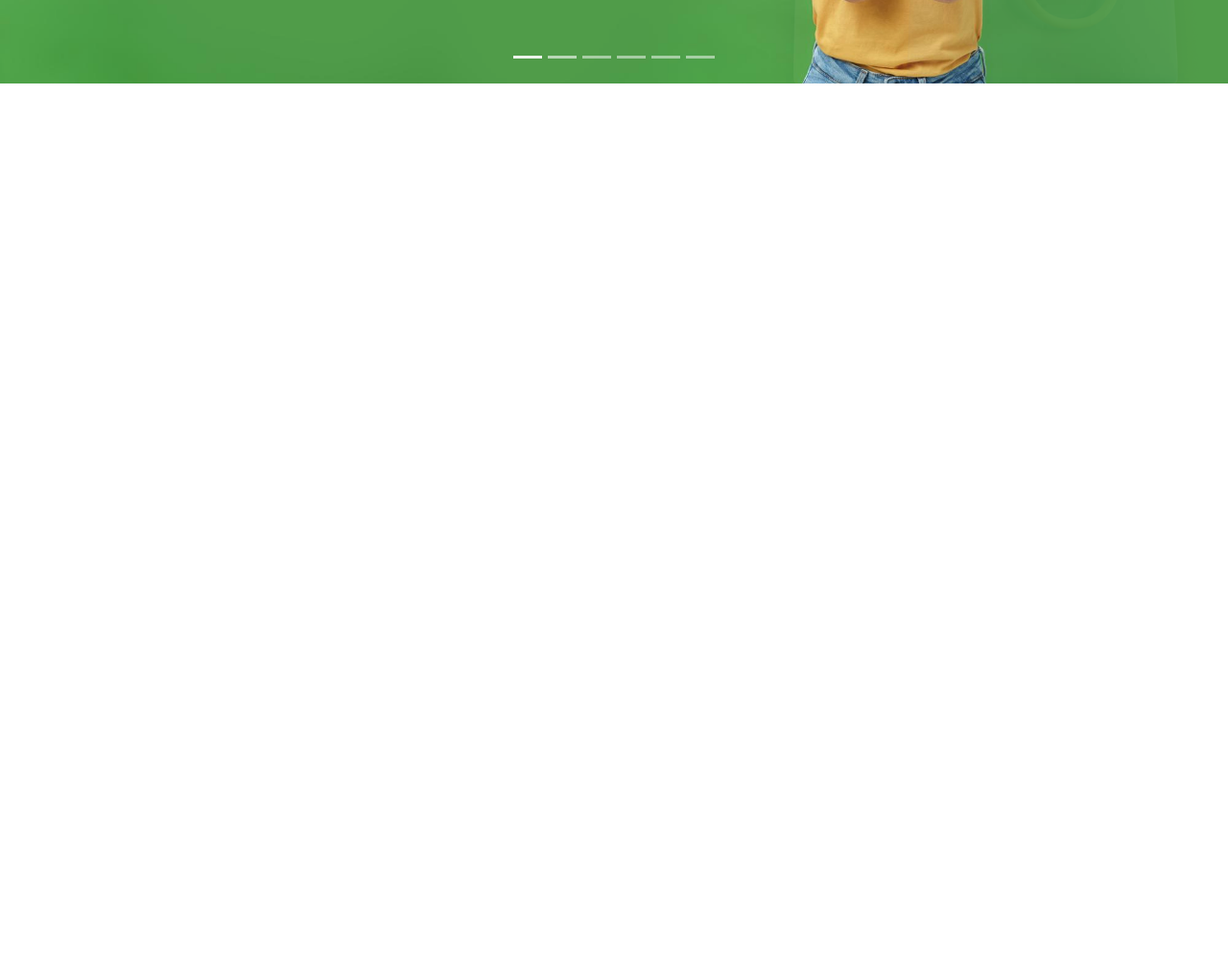
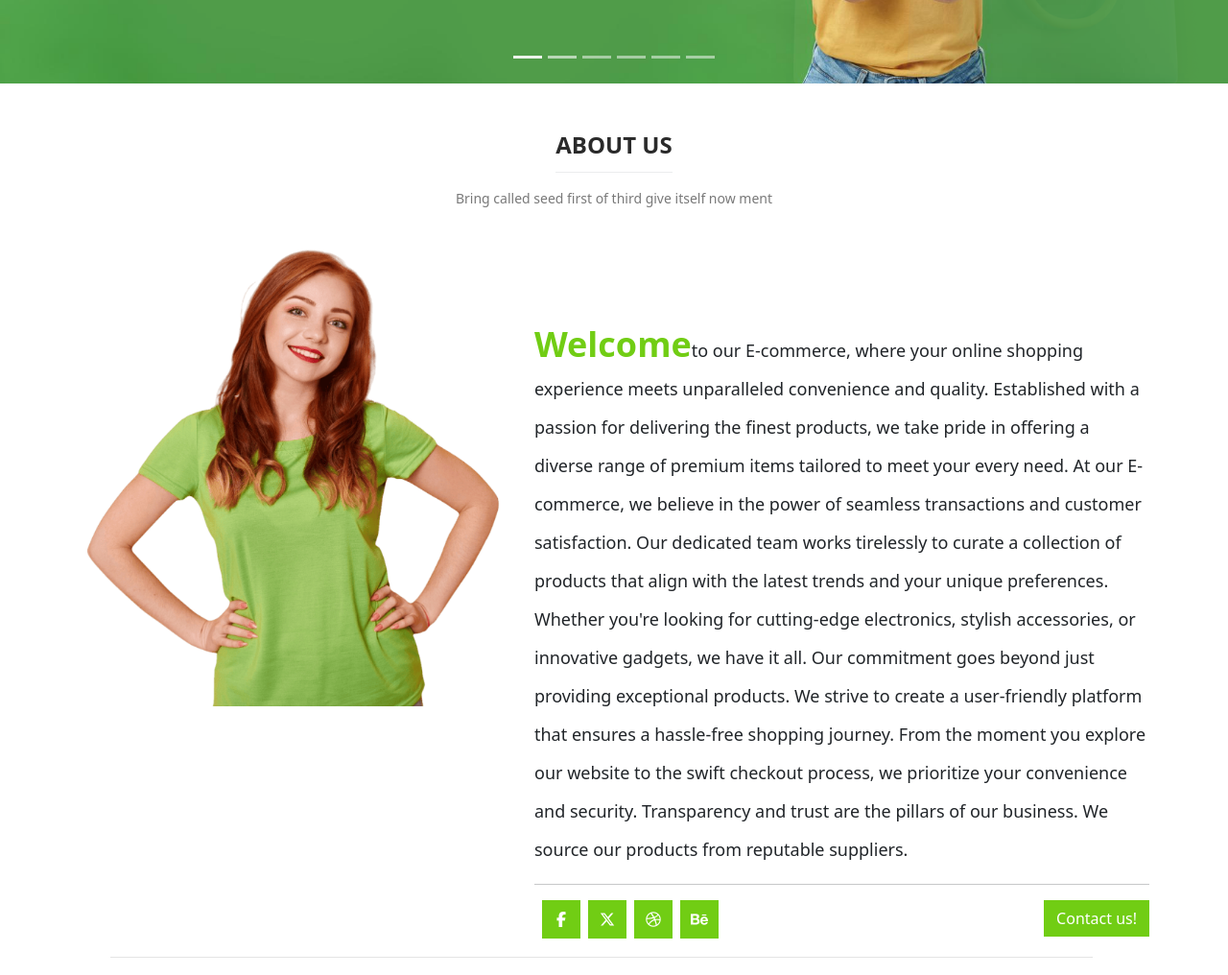
Before and after one commit to WilliamGeorge1997/JavaScriptFinalProject, a plain HTML site: page index.html in a window 1280 px wide. Shown: the part 500-1516 px from the top of the page at 96% size. Before the commit the page ends 800 px from the top, so only its background shows below. Drawn offline with Linux system fonts and the light colour scheme.

Commit message:
about section

```diff
--- a/css/responsive.css
+++ b/css/responsive.css
@@ -144,3 +144,15 @@ font-size: 36px;
   }
 }
 /* ------------------------------ END OF HEADER ------------------------ */
+/* = = = = = = = = = = START OF ABOUT = = = = = = = = = = */
+@media (max-width: 991px) {
+  .main_title {
+    margin-bottom: 45px;
+  }
+}
+@media (min-width: 1200px) {
+  #about_us .about_content .about_text p {
+    margin-top: 80px !important;
+  }
+}
+/* = = = = = = = = = = START OF ABOUT = = = = = = = = = = */
--- a/css/style.css
+++ b/css/style.css
@@ -175,3 +175,78 @@ header .carousel .carousel-caption h2 {
 }
 
 /* ------------------------------ END OF HEADER  ------------------------------ */
+/* = = = = = = = = = = START OF ABOUT = = = = = = = = = = */
+#about_us .main_title {
+  margin-bottom: 40px;
+}
+
+.main_title h2 {
+  font-size: 24px;
+  color: #2a2a2a;
+  margin-bottom: 30px;
+  font-weight: 700;
+  text-transform: uppercase;
+}
+.main_title h2 span {
+  position: relative;
+  display: inline-block;
+}
+
+.main_title h2 span:after {
+  content: "";
+  position: absolute;
+  left: 0px;
+  bottom: -15px;
+  width: 100%;
+  height: 1px;
+  background: #ebedee;
+}
+
+.main_title p {
+  font-size: 14px;
+  line-height: 24px;
+  color: #797979;
+}
+#about_us .about_content .about_img img {
+  width: 100%;
+}
+#about_us .about_content .about_welcome {
+  font-size: 36px;
+  font-weight: 700;
+  color: rgb(113, 205, 20);
+  position: relative;
+}
+#about_us .about_content .about_text p {
+  font-size: 18px;
+  line-height: 40px;
+}
+#about_us .about_content .about_button button {
+  background-color: #71cd14;
+  transition: all 0.3s linear 0s;
+  border-radius: 0px;
+}
+
+#about_us .about_content .about_button button:hover {
+  background-color: #50930d;
+}
+#about_us .about_content .about_button button a {
+  text-decoration: none;
+}
+#about_us .about_content .about_social a.social-icon {
+  margin-left: 8px;
+  width: 40px;
+  color: #ffffff;
+  height: 40px;
+  transition: all 0.3s linear 0s;
+  text-decoration: none;
+  display: flex;
+  align-items: center;
+  justify-content: center;
+  background-color: #71cd14;
+}
+
+#about_us .about_content .about_social a.social-icon:hover {
+  background: #50930d;
+}
+
+/* = = = = = = = = = = END OF ABOUT = = = = = = = = = = */
--- a/index.html
+++ b/index.html
@@ -177,6 +177,66 @@
     </header>
     <!-- The end of the Header section of the page-->
 
+    <main>
+      <section
+        id="about_us"
+        class="feature_product_area section_gap_bottom_custom"
+      >
+        <div class="container">
+          <div class="row justify-content-center">
+            <div class="col-lg-12">
+              <div class="main_title text-center">
+                <h2><span>About Us</span></h2>
+                <p>Bring called seed first of third give itself now ment</p>
+              </div>
+            </div>
+          </div>
+          <div class="row about_content">
+            <div class="col-md-10 col-lg-5">
+              <div class="about_img">
+                <img src="images/aboutus.png" alt="" />
+              </div>
+            </div>
+            <div class="col-md-12 col-lg-7">
+              <div class="about_text">
+                <p class="mt-5">
+                  <span class="about_welcome">Welcome</span>to our E-commerce, where your online shopping experience meets unparalleled convenience and quality. Established with a passion for delivering the finest products, we take pride in offering a diverse range of premium items tailored to meet your every need.
+
+                  At our E-commerce, we believe in the power of seamless transactions and customer satisfaction. Our dedicated team works tirelessly to curate a collection of products that align with the latest trends and your unique preferences. Whether you're looking for cutting-edge electronics, stylish accessories, or innovative gadgets, we have it all.
+
+                  Our commitment goes beyond just providing exceptional products. We strive to create a user-friendly platform that ensures a hassle-free shopping journey. From the moment you explore our website to the swift checkout process, we prioritize your convenience and security.
+
+                  Transparency and trust are the pillars of our business. We source our products from reputable suppliers.
+                </p>
+              </div>
+              <hr />
+              <div
+                class="d-flex align-content-center justify-content-center about_social"
+              >
+                <a class="social-icon" href="#"
+                  ><i class="fa-brands fa-facebook-f"></i
+                ></a>
+                <a class="social-icon" href="#"
+                  ><i class="fa-brands fa-x-twitter"></i
+                ></a>
+                <a class="social-icon" href="#"
+                  ><i class="fa-brands fa-dribbble"></i
+                ></a>
+                <a class="social-icon" href="#"
+                  ><i class="fa-brands fa-behance"></i
+                ></a>
+                <div class="ms-auto about_button">
+                  <button class="btn">
+                    <a href="#" class="text-white">Contact us!</a>
+                  </button>
+                </div>
+              </div>
+            </div>
+          </div>
+        </div>
+      </section>
+    </main>
+
     <script src="js/bootstrap.bundle.min.js"></script>
     <script src="js/jquery-3.7.1.min.js"></script>
     <script src="js/loginsignupuser.js"></script>
```
Also changed, not shown: images/aboutus.png (added).
